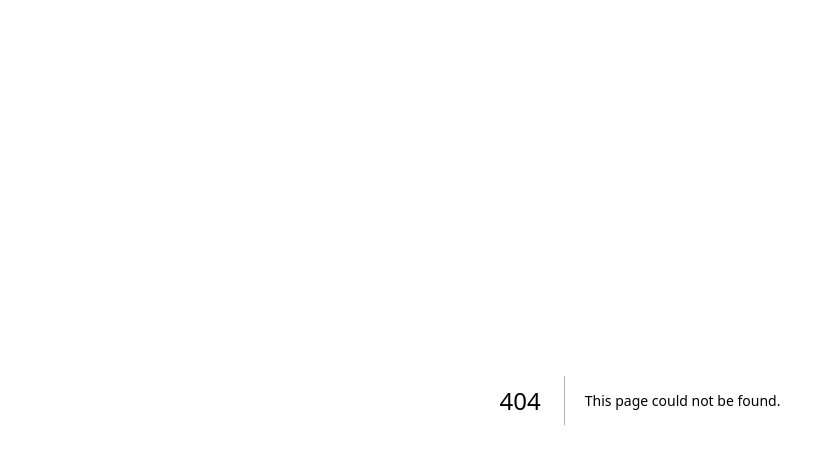
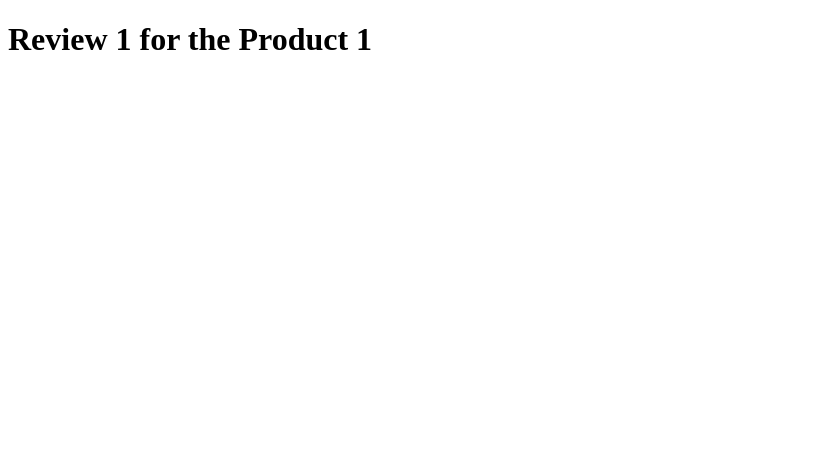
Before and after one commit to AnwardeenM/NextJS, a Next.js app in the folder routing-demo/: page /products/1/reviews/1 in a window 1280 px wide. Before the commit this address had no page. Shown: the top 464 px of the page, without its empty margins (0-835 px from the left). Built offline with nearby package versions, Linux system fonts and the light colour scheme.

Commit message:
Learnt about Nested Dynamic Routing in the NextJs file structure

```diff
--- /dev/null
+++ b/routing-demo/src/app/products/[productId]/reviews/[reviewId]/page.tsx
@@ -0,0 +1,12 @@
+export default async function ProductReview({
+    params
+}:{
+   params:Promise<{productId:string,reviewId:string}>;
+}){
+    const {productId,reviewId} = await params;
+    return(
+        <h1>
+            Review {reviewId} for the Product {productId}
+        </h1>
+    )
+}
```
